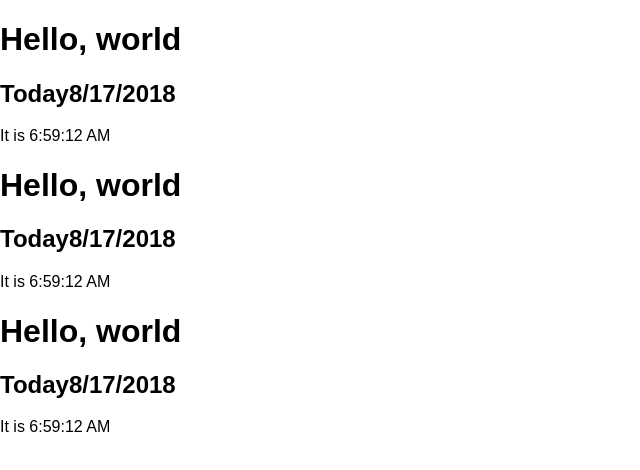
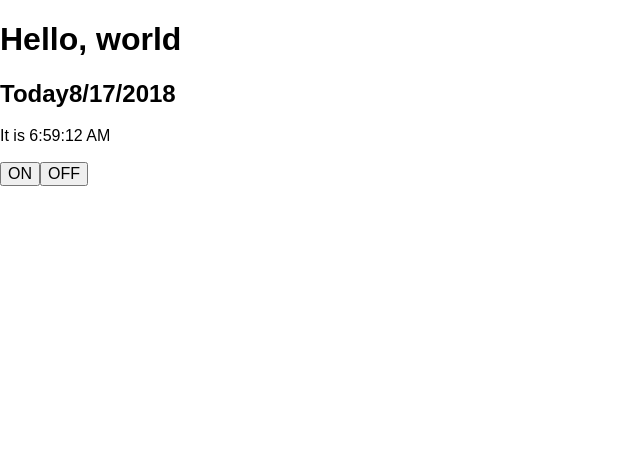
Before and after one commit to HaGiangNguyen97/Learn-React, a React (Create React App) app in the folder hello-world/: page / in a window 1280 px wide. Shown: the top 470 px of the page, without its empty margins (0-640 px from the left). Built offline with nearby package versions, Linux system fonts and the light colour scheme.

Commit message:
Handling Events

```diff
--- a/hello-world/src/App.js
+++ b/hello-world/src/App.js
@@ -1,14 +1,17 @@
 import React, { Component } from "react";
 import Chapter4 from "./mainConcepts/Chapter4";
 import Chapter5 from "./mainConcepts/Chapter5";
+import Chapter6 from "./mainConcepts/Chapter6";
+
 class App extends Component {
   render() {
     return (
       <div className="App">
         {/* <Chapter4 /> */}
+        {/* <Chapter5 date={new Date()} /> */}
+        {/* <Chapter5 date={new Date()} /> */}
         <Chapter5 date={new Date()} />
-        <Chapter5 date={new Date()} />
-        <Chapter5 date={new Date()} />
+        <Chapter6 />
       </div>
     );
   }
--- /dev/null
+++ b/hello-world/src/mainConcepts/Chapter6.js
@@ -0,0 +1,30 @@
+import React from "react";
+
+class Chapter6 extends React.Component {
+  constructor(props) {
+    super(props);
+    this.state = { isToggleOn: true, isToggleOff: true };
+    this.handleClick = this.handleClick.bind(this);
+  }
+  handleClick() {
+    this.setState({
+      isToggleOn: !this.state.isToggleOn,
+      isToggleOff: !this.state.isToggleOff
+    });
+    console.log(this);
+  }
+
+  render() {
+    return (
+      <div>
+        <button onClick={e => this.handleClick(e)}>
+          {this.state.isToggleOn ? "ON" : "OFF"}
+        </button>
+        <button onClick={this.handleClick.bind(this)}>
+          {this.state.isToggleOff ? "OFF" : "ON"}
+        </button>
+      </div>
+    );
+  }
+}
+export default Chapter6;
```
